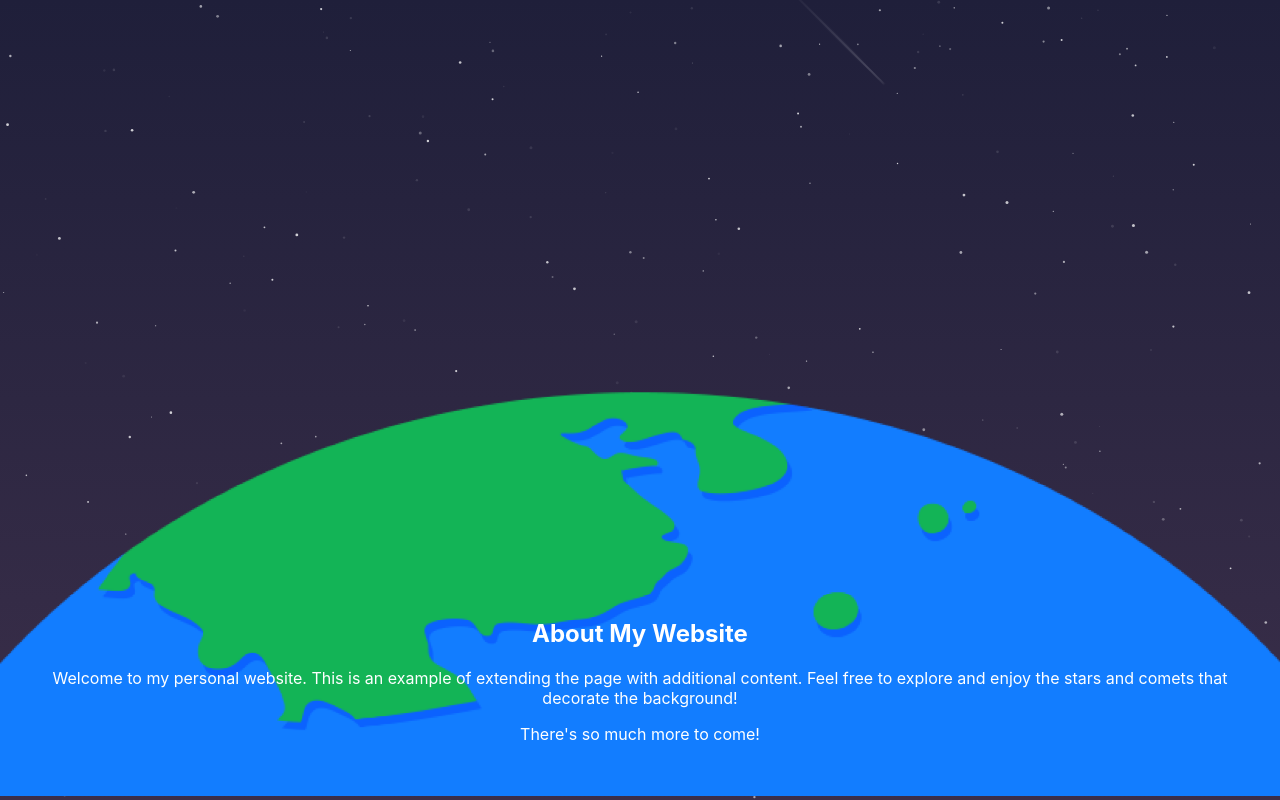
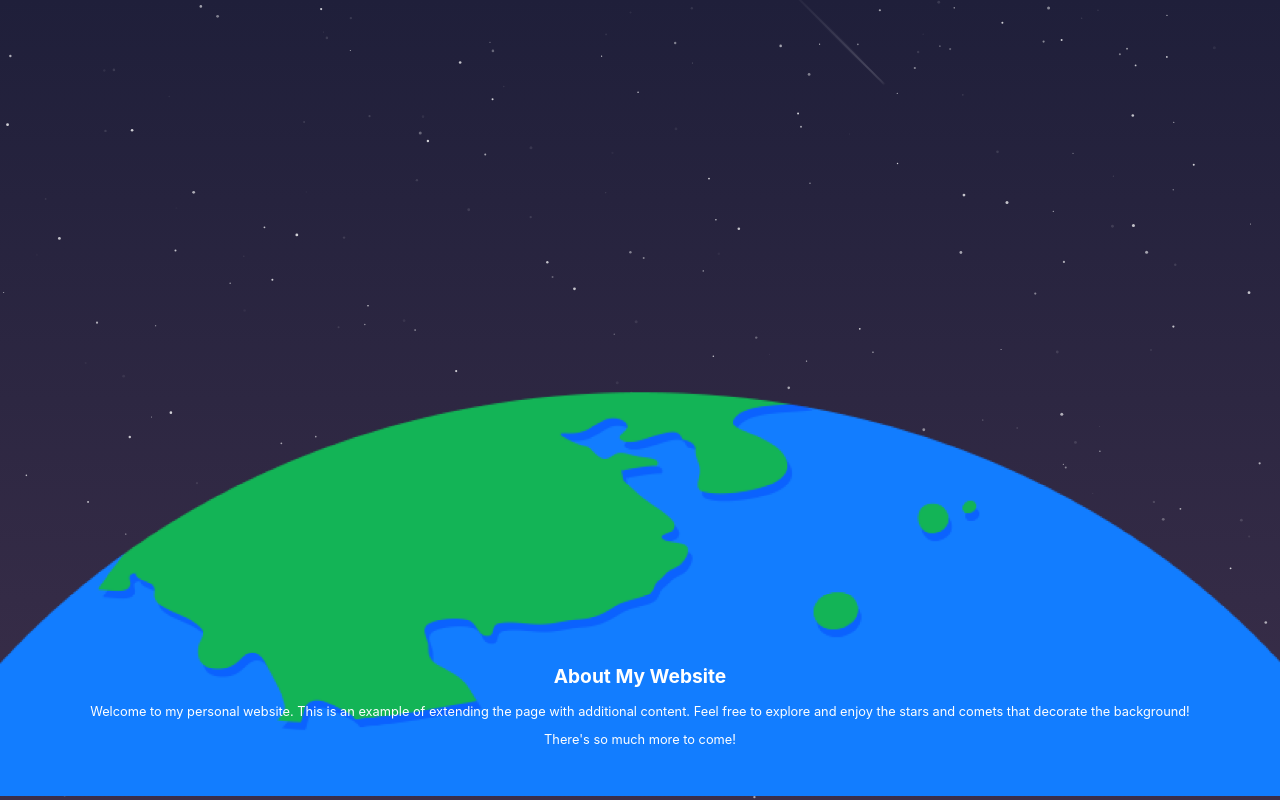
Before and after one commit to Gram012/Website2.0, a React (Create React App) app: page / in a window 1280 px wide. Shown: the part 800-1600 px from the top of the page. Built offline with nearby package versions, Linux system fonts and the light colour scheme.

Commit message:
text updates size with window

```diff
--- a/src/Footer.css
+++ b/src/Footer.css
@@ -20,6 +20,8 @@ footer {
 
 .footer-content {
   z-index: 1; /* Keeps text above the semicircle */
+  position: inherit;
   color: #fff;
   padding: 20px;
+  font-size: 1vw;
 }
```
